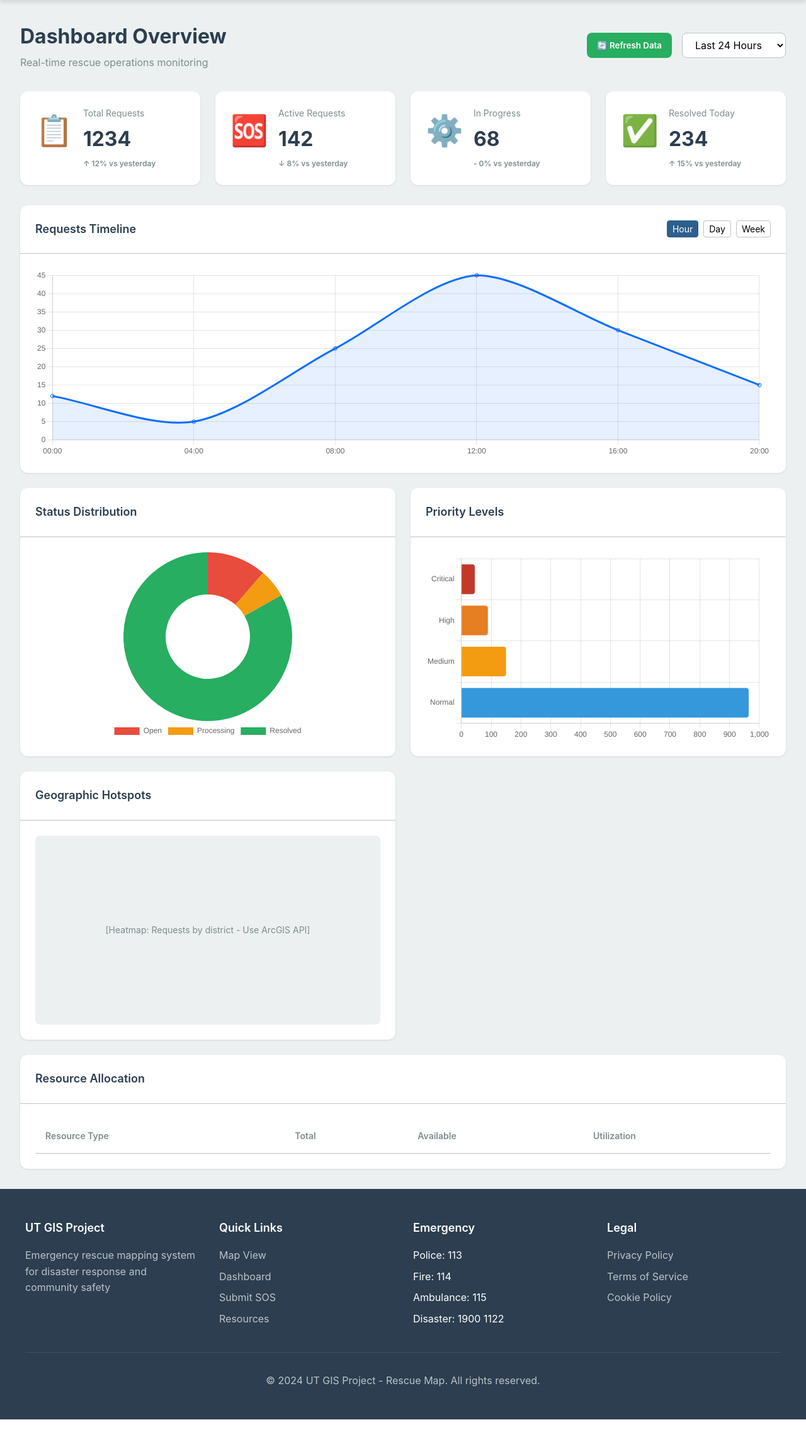
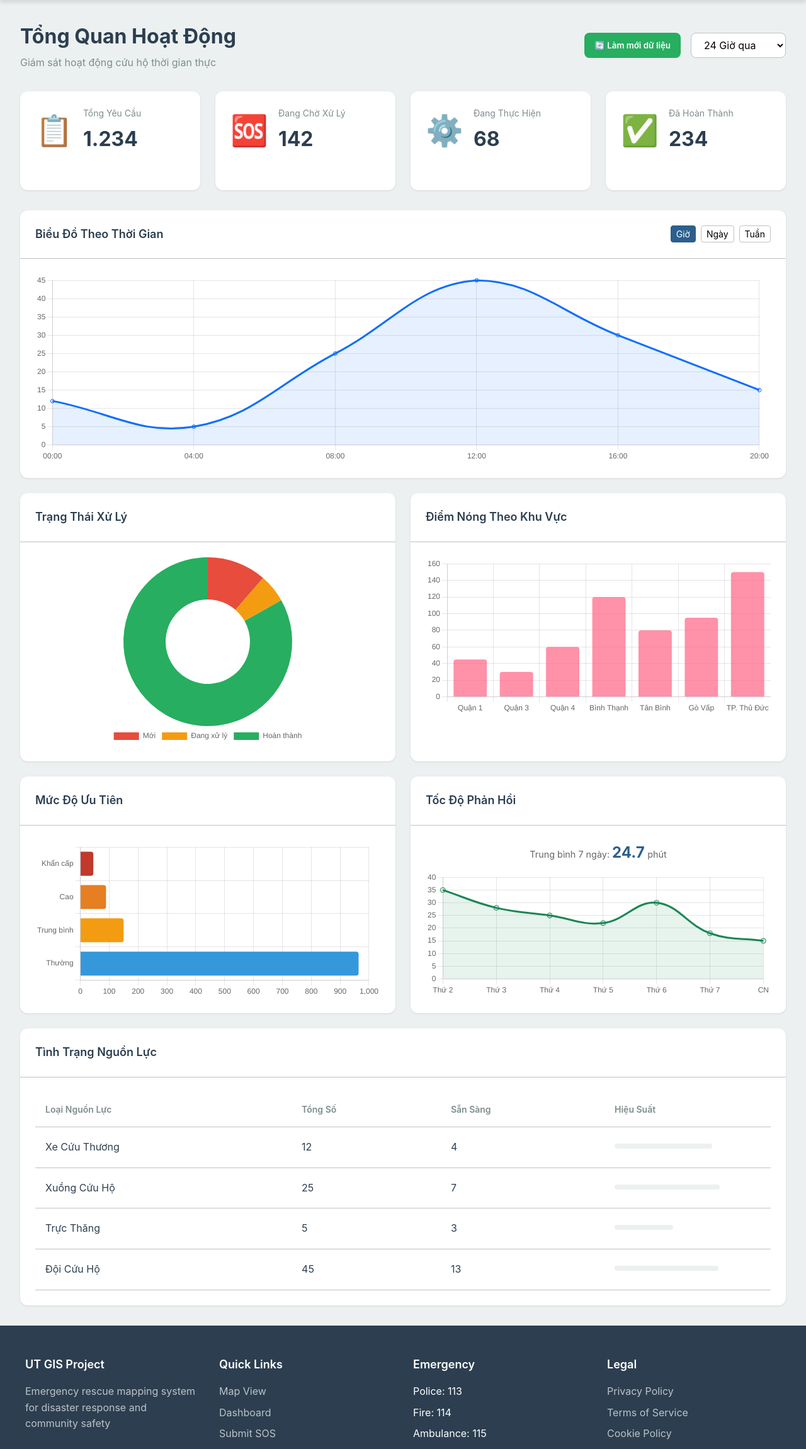
Before and after one commit to lamlv723/sos-rescue-map, a Django app: page /analytics/dashboard/ in a window 1280 px wide. Shown: the part 80-2381 px from the top of the page at 63% size. Before the commit the page ends 2334 px from the top, so only its background shows below. Run offline with Django 5.2, Linux system fonts and the light colour scheme; lists and menus that the app fills with data are empty.

Commit message:
version 2  UI - update vietnamese

```diff
--- a/rescue_map_project/analytics/static/analytics/js/dashboard.js
+++ b/rescue_map_project/analytics/static/analytics/js/dashboard.js
@@ -1,25 +1,26 @@
 document.addEventListener('DOMContentLoaded', function() {
     console.log("Dashboard loaded. Fetching Mock APIs...");
 
-    // Call API
     fetchSummary();
     fetchTimeline();
     fetchDistributions();
     fetchResources();
+    fetchDistrictStats();  // Mới
+    fetchResponseTime();   // Mới
 });
+
+const DATA_PATH = '/static/analytics/data/';
 
 // --- 1. API Summary (KPIs) ---
 function fetchSummary() {
-    fetch('/static/analytics/data/api_summary.json')
+    fetch(DATA_PATH + 'api_summary.json')
         .then(res => res.json())
         .then(data => {
-            // Update Number
-            document.getElementById('kpi-total').textContent = data.total_requests;
-            document.getElementById('kpi-active').textContent = data.active_requests;
-            document.getElementById('kpi-processing').textContent = data.processing_requests;
-            document.getElementById('kpi-resolved').textContent = data.resolved_today;
+            updateKPI('kpi-total', data.total_requests);
+            updateKPI('kpi-active', data.active_requests);
+            updateKPI('kpi-processing', data.processing_requests);
+            updateKPI('kpi-resolved', data.resolved_today);
 
-            // Update Trends (Helper function)
             updateTrend('trend-total', data.trends.total);
             updateTrend('trend-active', data.trends.active);
             updateTrend('trend-processing', data.trends.processing);
@@ -27,16 +28,23 @@ function fetchSummary() {
         });
 }
 
+function updateKPI(id, value) {
+    document.getElementById(id).textContent = value.toLocaleString('vi-VN');
+}
+
 function updateTrend(elementId, value) {
     const el = document.getElementById(elementId);
-    const icon = value > 0 ? '↑' : (value < 0 ? '↓' : '-');
-    const color = value > 0 ? 'text-white' : (value < 0 ? 'text-light' : 'text-white');
-    el.innerHTML = `<span class="${color}">${icon} ${Math.abs(value)}% vs yesterday</span>`;
+    const icon = value > 0 ? '↑' : (value < 0 ? '↓' : '→');
+    const colorClass = value > 0 ? 'bg-success text-white' : (value < 0 ? 'bg-danger text-white' : 'bg-secondary text-white');
+
+    // Xóa class cũ và thêm class mới
+    el.className = `badge ${colorClass}`;
+    el.textContent = `${icon} ${Math.abs(value)}% so với hôm qua`;
 }
 
 // --- 2. API Timeline ---
 function fetchTimeline() {
-    fetch('/static/analytics/data/api_timeline.json')
+    fetch(DATA_PATH + 'api_timeline.json')
         .then(res => res.json())
         .then(data => {
             const ctx = document.getElementById('timelineChart').getContext('2d');
@@ -45,12 +53,12 @@ function fetchTimeline() {
                 data: {
                     labels: data.labels,
                     datasets: [{
-                        label: 'Requests',
+                        label: 'Số yêu cầu mới',
                         data: data.values,
                         borderColor: '#0d6efd',
                         backgroundColor: 'rgba(13, 110, 253, 0.1)',
                         fill: true,
-                        tension: 0.3
+                        tension: 0.4
                     }]
                 },
                 options: {
@@ -65,19 +73,23 @@ function fetchTimeline() {
 
 // --- 3. API Distributions (Status & Priority) ---
 function fetchDistributions() {
-    fetch('/static/analytics/data/api_distributions.json')
+    fetch(DATA_PATH + 'api_distributions.json')
         .then(res => res.json())
         .then(data => {
-            // Status Chart (Doughnut)
+            // Status Chart
+            // Việt hóa labels nếu cần thiết ngay tại đây hoặc trong JSON
+            const statusLabelsVi = ["Mới", "Đang xử lý", "Hoàn thành"];
+
             const statusCtx = document.getElementById('statusChart').getContext('2d');
             new Chart(statusCtx, {
                 type: 'doughnut',
                 data: {
-                    labels: data.status.labels,
+                    labels: statusLabelsVi,
                     datasets: [{
                         data: data.status.values,
                         backgroundColor: data.status.colors,
-                        borderWidth: 0
+                        borderWidth: 0,
+                        hoverOffset: 4
                     }]
                 },
                 options: {
@@ -87,14 +99,14 @@ function fetchDistributions() {
                 }
             });
 
-            // Priority Chart (Bar)
+            // Priority Chart
             const priorityCtx = document.getElementById('priorityChart').getContext('2d');
             new Chart(priorityCtx, {
                 type: 'bar',
                 data: {
-                    labels: data.priority.labels,
+                    labels: ["Khẩn cấp", "Cao", "Trung bình", "Thường"], // Việt hóa
                     datasets: [{
-                        label: 'Count',
+                        label: 'Số lượng',
                         data: data.priority.values,
                         backgroundColor: data.priority.colors,
                         borderRadius: 4
@@ -103,7 +115,7 @@ function fetchDistributions() {
                 options: {
                     responsive: true,
                     maintainAspectRatio: false,
-                    indexAxis: 'y', // Horizontal bars
+                    indexAxis: 'y',
                     plugins: { legend: { display: false } }
                 }
             });
@@ -112,24 +124,30 @@ function fetchDistributions() {
 
 // --- 4. API Resources ---
 function fetchResources() {
-    fetch('/static/analytics/data/api_resources.json')
+    fetch(DATA_PATH + 'api_resources.json')
         .then(res => res.json())
         .then(data => {
-            const tbody = document.querySelector('#resourceTable tbody');
+            const tbody = document.getElementById('resourceTableBody');
             tbody.innerHTML = '';
 
+            const typeMap = {
+                "Ambulance": "Xe Cứu Thương",
+                "Rescue Boat": "Xuồng Cứu Hộ",
+                "Helicopter": "Trực Thăng",
+                "Rescue Team": "Đội Cứu Hộ"
+            };
+
             data.forEach(item => {
-                // Color coding based on utilization
                 let badgeClass = 'bg-success';
                 if(item.utilization > 80) badgeClass = 'bg-danger';
                 else if(item.utilization > 50) badgeClass = 'bg-warning text-dark';
 
                 const row = `
                     <tr>
-                        <td><strong>${item.type}</strong></td>
+                        <td class="ps-3 fw-bold text-secondary">${typeMap[item.type] || item.type}</td>
                         <td>${item.total}</td>
                         <td>${item.available}</td>
-                        <td class="align-middle">
+                        <td class="pe-3">
                             <div class="d-flex align-items-center">
                                 <div class="progress flex-grow-1 me-2" style="height: 6px;">
                                     <div class="progress-bar ${badgeClass}" role="progressbar"
@@ -144,3 +162,68 @@ function fetchResources() {
             });
         });
 }
+
+// --- 5. API District Stats (New) ---
+function fetchDistrictStats() {
+    fetch(DATA_PATH + 'api_districts.json')
+        .then(res => res.json())
+        .then(data => {
+            const ctx = document.getElementById('districtChart').getContext('2d');
+            new Chart(ctx, {
+                type: 'bar',
+                data: {
+                    labels: data.labels,
+                    datasets: [{
+                        label: 'Số vụ việc',
+                        data: data.values,
+                        backgroundColor: 'rgba(255, 99, 132, 0.7)',
+                        borderRadius: 4
+                    }]
+                },
+                options: {
+                    responsive: true,
+                    maintainAspectRatio: false,
+                    plugins: { legend: { display: false } },
+                    scales: { y: { beginAtZero: true } }
+                }
+            });
+        });
+}
+
+// --- 6. API Response Time (New) ---
+function fetchResponseTime() {
+    fetch(DATA_PATH + 'api_response_time.json')
+        .then(res => res.json())
+        .then(data => {
+            // Hiển thị con số trung bình
+            document.getElementById('avg-response-val').textContent = data.average;
+
+            const ctx = document.getElementById('responseTimeChart').getContext('2d');
+            new Chart(ctx, {
+                type: 'line',
+                data: {
+                    labels: data.labels,
+                    datasets: [{
+                        label: 'Phút',
+                        data: data.values,
+                        borderColor: '#198754', // Màu xanh lá
+                        backgroundColor: 'rgba(25, 135, 84, 0.1)',
+                        fill: true,
+                        tension: 0.4,
+                        pointRadius: 4
+                    }]
+                },
+                options: {
+                    responsive: true,
+                    maintainAspectRatio: false,
+                    plugins: { legend: { display: false } },
+                    scales: {
+                        y: {
+                            beginAtZero: true,
+                            suggestedMax: 40
+                        }
+                    }
+                }
+            });
+        });
+}
--- a/rescue_map_project/analytics/templates/analytics/dashboard.html
+++ b/rescue_map_project/analytics/templates/analytics/dashboard.html
@@ -1,23 +1,23 @@
 {% extends 'core/base.html' %}
 {% load static %}
 
-{% block title %}Dashboard - Rescue Map{% endblock %}
+{% block title %}Dashboard - Bản Đồ Cứu Hộ{% endblock %}
 
 {% block content %}
 <main class="dashboard">
     <div class="dashboard__container">
         <div class="dashboard__header">
             <div>
-                <h1 class="dashboard__title">Dashboard Overview</h1>
-                <p class="dashboard__subtitle">Real-time rescue operations monitoring</p>
+                <h1 class="dashboard__title">Tổng Quan Hoạt Động</h1>
+                <p class="dashboard__subtitle">Giám sát hoạt động cứu hộ thời gian thực</p>
             </div>
             <div class="dashboard__header-actions">
-                <button class="dashboard__export-btn" onclick="location.reload()">🔄 Refresh Data</button>
+                <button class="dashboard__export-btn" onclick="location.reload()">🔄 Làm mới dữ liệu</button>
                 <select class="dashboard__period-select">
-                    <option>Last 24 Hours</option>
-                    <option>Last 7 Days</option>
-                    <option>Last 30 Days</option>
-                    <option>Custom Range</option>
+                    <option>24 Giờ qua</option>
+                    <option>7 Ngày qua</option>
+                    <option>30 Ngày qua</option>
+                    <option>Tùy chọn...</option>
                 </select>
             </div>
         </div>
@@ -26,36 +26,36 @@
             <div class="kpi-card kpi-card--total">
                 <div class="kpi-card__icon">📋</div>
                 <div class="kpi-card__content">
-                    <span class="kpi-card__label">Total Requests</span>
+                    <span class="kpi-card__label">Tổng Yêu Cầu</span>
                     <span id="kpi-total" class="kpi-card__value">...</span>
-                    <span id="trend-total" class="kpi-card__trend kpi-card__trend--neutral">Loading...</span>
+                    <span id="trend-total" class="kpi-card__trend kpi-card__trend--neutral">Đang tải...</span>
                 </div>
             </div>
 
             <div class="kpi-card kpi-card--open">
                 <div class="kpi-card__icon">🆘</div>
                 <div class="kpi-card__content">
-                    <span class="kpi-card__label">Active Requests</span>
+                    <span class="kpi-card__label">Đang Chờ Xử Lý</span>
                     <span id="kpi-active" class="kpi-card__value">...</span>
-                    <span id="trend-active" class="kpi-card__trend kpi-card__trend--neutral">Loading...</span>
+                    <span id="trend-active" class="kpi-card__trend kpi-card__trend--neutral">Đang tải...</span>
                 </div>
             </div>
 
             <div class="kpi-card kpi-card--processing">
                 <div class="kpi-card__icon">⚙️</div>
                 <div class="kpi-card__content">
-                    <span class="kpi-card__label">In Progress</span>
+                    <span class="kpi-card__label">Đang Thực Hiện</span>
                     <span id="kpi-processing" class="kpi-card__value">...</span>
-                    <span id="trend-processing" class="kpi-card__trend kpi-card__trend--neutral">Loading...</span>
+                    <span id="trend-processing" class="kpi-card__trend kpi-card__trend--neutral">Đang tải...</span>
                 </div>
             </div>
 
             <div class="kpi-card kpi-card--resolved">
                 <div class="kpi-card__icon">✅</div>
                 <div class="kpi-card__content">
-                    <span class="kpi-card__label">Resolved Today</span>
+                    <span class="kpi-card__label">Đã Hoàn Thành</span>
                     <span id="kpi-resolved" class="kpi-card__value">...</span>
-                    <span id="trend-resolved" class="kpi-card__trend kpi-card__trend--neutral">Loading...</span>
+                    <span id="trend-resolved" class="kpi-card__trend kpi-card__trend--neutral">Đang tải...</span>
                 </div>
             </div>
         </div>
@@ -63,15 +63,15 @@
         <div class="dashboard__grid">
             <div class="chart-card chart-card--large">
                 <div class="chart-card__header">
-                    <h3 class="chart-card__title">Requests Timeline</h3>
+                    <h3 class="chart-card__title">Biểu Đồ Theo Thời Gian</h3>
                     <div class="chart-card__controls">
-                        <button class="chart-card__btn chart-card__btn--active">Hour</button>
-                        <button class="chart-card__btn">Day</button>
-                        <button class="chart-card__btn">Week</button>
+                        <button class="chart-card__btn chart-card__btn--active">Giờ</button>
+                        <button class="chart-card__btn">Ngày</button>
+                        <button class="chart-card__btn">Tuần</button>
                     </div>
                 </div>
                 <div class="chart-card__body">
-                    <div style="height: 300px; width: 100%;">
+                    <div style="position: relative; height: 300px; width: 100%;">
                         <canvas id="timelineChart"></canvas>
                     </div>
                 </div>
@@ -79,10 +79,10 @@
 
             <div class="chart-card">
                 <div class="chart-card__header">
-                    <h3 class="chart-card__title">Status Distribution</h3>
+                    <h3 class="chart-card__title">Trạng Thái Xử Lý</h3>
                 </div>
                 <div class="chart-card__body">
-                    <div style="height: 300px; display: flex; justify-content: center;">
+                    <div style="position: relative; height: 300px; width: 100%;">
                         <canvas id="statusChart"></canvas>
                     </div>
                 </div>
@@ -90,10 +90,21 @@
 
             <div class="chart-card">
                 <div class="chart-card__header">
-                    <h3 class="chart-card__title">Priority Levels</h3>
+                    <h3 class="chart-card__title">Điểm Nóng Theo Khu Vực</h3>
                 </div>
                 <div class="chart-card__body">
-                    <div style="height: 300px;">
+                    <div style="position: relative; height: 250px; width: 100%;">
+                        <canvas id="districtChart"></canvas>
+                    </div>
+                </div>
+            </div>
+
+            <div class="chart-card">
+                <div class="chart-card__header">
+                    <h3 class="chart-card__title">Mức Độ Ưu Tiên</h3>
+                </div>
+                <div class="chart-card__body">
+                    <div style="position: relative; height: 250px; width: 100%;">
                         <canvas id="priorityChart"></canvas>
                     </div>
                 </div>
@@ -101,27 +112,33 @@
 
             <div class="chart-card">
                 <div class="chart-card__header">
-                    <h3 class="chart-card__title">Geographic Hotspots</h3>
+                    <h3 class="chart-card__title">Tốc Độ Phản Hồi</h3>
                 </div>
                 <div class="chart-card__body">
-                    <div class="chart-placeholder">
-                        [Heatmap: Requests by district - Use ArcGIS API]
+                     <div style="text-align: center; margin-bottom: 10px;">
+                        <span style="font-size: 0.9rem; color: #666;">Trung bình 7 ngày: </span>
+                        <span id="avg-response-val" style="font-weight: bold; font-size: 1.5rem; color: #2C5F8D;">--</span>
+                        <span style="font-size: 0.9rem; color: #666;"> phút</span>
+                    </div>
+                    <div style="position: relative; height: 200px; width: 100%;">
+                        <canvas id="responseTimeChart"></canvas>
                     </div>
                 </div>
             </div>
 
             <div class="chart-card chart-card--large">
                 <div class="chart-card__header">
-                    <h3 class="chart-card__title">Resource Allocation</h3>
+                    <h3 class="chart-card__title">Tình Trạng Nguồn Lực</h3>
                 </div>
                 <div class="chart-card__body">
                     <div class="table-responsive">
                         <table class="data-table">
                             <thead>
                                 <tr>
-                                    <th>Resource Type</th>
-                                    <th>Total</th> <th>Available</th>
-                                    <th>Utilization</th>
+                                    <th>Loại Nguồn Lực</th>
+                                    <th>Tổng Số</th>
+                                    <th>Sẵn Sàng</th>
+                                    <th>Hiệu Suất</th>
                                 </tr>
                             </thead>
                             <tbody id="resourceTableBody">
```
